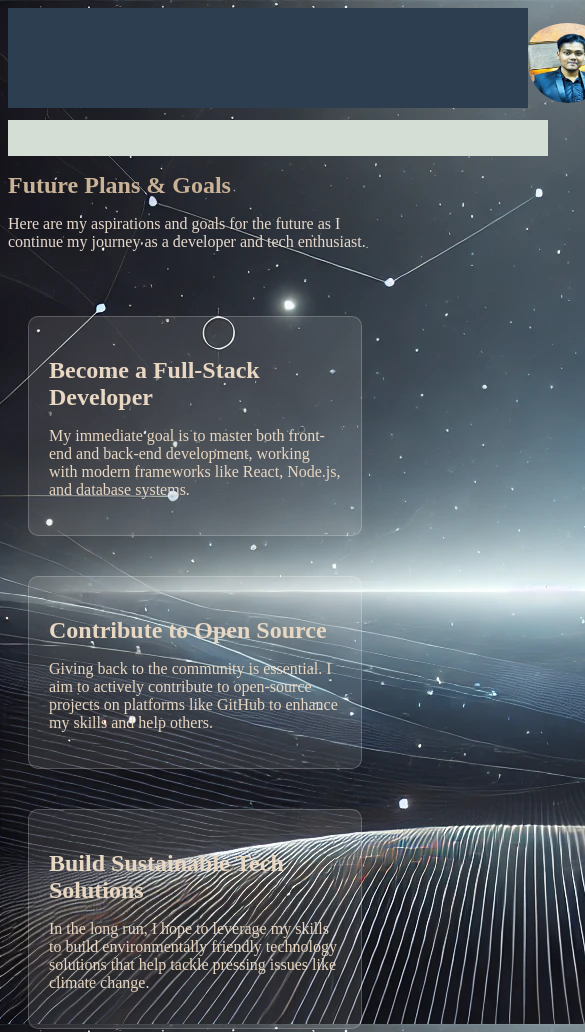
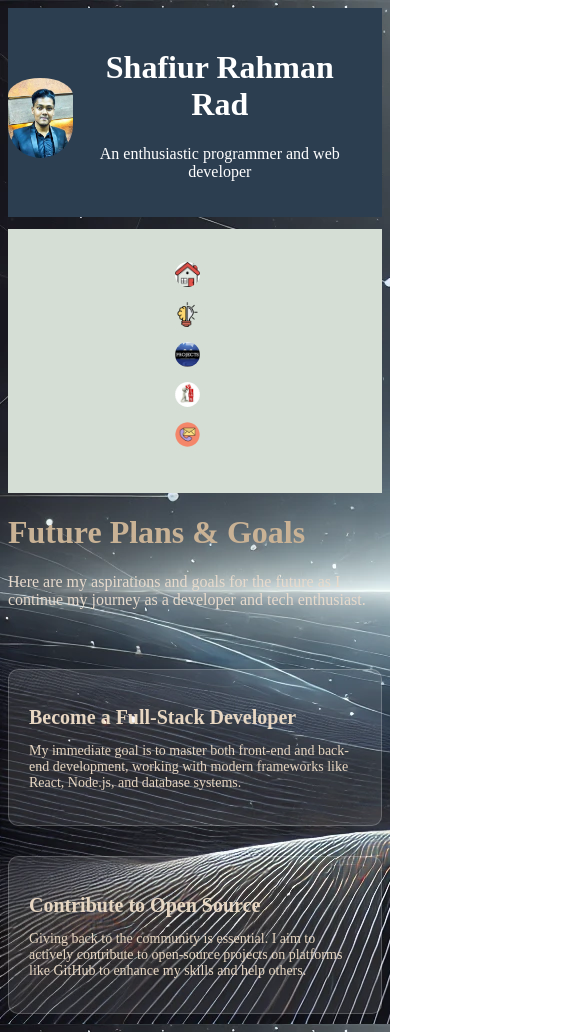
Before and after one commit to Rad0130/portfolio-Rad, a plain HTML site: page plans.html in a window 390 px wide. Shown: the top 1032 px of the page, 585 px wide, since content can reach past the window. Drawn offline with Linux system fonts and the light colour scheme.

Commit message:
Update plans.css

```diff
--- a/plans.css
+++ b/plans.css
@@ -1,27 +1,27 @@
-.part1{
+.part1 {
     background-color: #2c3e50;
-    display: grid;
-    grid-template-columns: 80px 1fr;
-    grid-template-rows: 100px;
-    padding-left: 520px;
+    display: flex; /* Changed to flex for better responsiveness */
+    align-items: center;
+    justify-content: center;
     color: white;
-
+    padding: 20px;
+    text-align: center;
 }
 
-.part2{
+.part2 {
     background-color: rgb(213, 222, 213);
     display: flex;
-    flex-direction: row;
-    padding: 1rem 0;
-    padding-left: 540px;
-    padding-top: 0px;
-    height: 20px;
+    justify-content: center;
+    padding: 1rem;
     margin-top: 12px;
 }
+
 nav ul {
     display: flex;
     justify-content: center;
     list-style: none;
+    padding-left: 0;
+    flex-wrap: wrap; /* Allow wrapping on smaller screens */
 }
 
 nav ul li {
@@ -33,47 +33,47 @@ nav ul li a {
     text-decoration: none;
 }
 
-.part3{
-    display: flex;
-    flex-direction: row;
-}
-.icon{
+.icon {
     height: 25px;
     width: 25px;
     border-radius: 20px;
 }
-.icons{
+
+.icons {
     cursor: pointer;
     border-radius: 20px;
     border-style: none;
     background-color: rgb(213, 222, 213);
 }
 
-.icons :hover{
+.icons:hover {
     opacity: 0.7;
 }
-.icons :active{
+
+.icons:active {
     opacity: 0.5;
 }
 
-.profile{
+.profile {
     height: 80px;
     width: 100%;
     border-radius: 150px;
     padding-top: 15px;
 }
-.header{
+
+.header {
     padding-left: 5px;
 }
 
-.head{
+.head {
     color: rgb(201, 178, 149);
 }
-.underh{
+
+.underh {
     color: rgb(231, 218, 204);
 }
 
-
+/* Goals Section */
 .goals-section {
     margin-top: 50px;
     display: flex;
@@ -138,57 +138,70 @@ nav ul li a {
     background-color: #555;
 }
 
-@media screen and (max-width: 1024px) {
-    /* Tablet view */
-    .container {
-        width: 90%;
+/* Media Queries for responsiveness */
+
+/* Tablet devices (max-width: 768px) */
+@media (max-width: 768px) {
+    .part1 {
+        grid-template-columns: 1fr; /* Stack content vertically */
+        padding-left: 0;
+        text-align: center;
     }
 
-    .icon {
-        width: 40px;
-        height: 40px;
+    .part2 {
+        flex-direction: column;
+        padding-left: 0;
+        height: auto;
     }
 
-    h1 {
-        font-size: 2.5rem;
+    nav ul {
+        flex-direction: column; /* Stack nav links vertically */
+        align-items: center;
+    }
+
+    .goal-card {
+        width: 100%;
+        max-width: 400px; /* Make cards full width on smaller screens */
+        margin: 10px auto;
     }
 }
 
-@media screen and (max-width: 768px) {
-    /* Mobile view */
+/* Mobile devices (max-width: 480px) */
+@media (max-width: 480px) {
+    .part1 {
+        grid-template-columns: 1fr; /* Stack the header and profile */
+        padding-left: 0;
+    }
+
+    .header {
+        text-align: center;
+    }
+
     nav ul {
         flex-direction: column;
         align-items: center;
+        padding-left: 0;
     }
 
-    .icon {
-        width: 30px;
-        height: 30px;
+    .icons {
+        margin-bottom: 10px;
     }
 
-    h1 {
-        font-size: 2rem;
+    .goal-card {
+        width: 100%;
+        max-width: 90%; /* Adjust the width for small screens */
+        margin: 15px auto;
     }
 
-    /* Full-width container on small devices */
-    .container {
-        width: 95%;
+    .goal-card h2 {
+        font-size: 20px;
+    }
+
+    .goal-card p {
+        font-size: 14px;
+    }
+
+    .github-link {
+        font-size: 16px;
     }
 }
-
-@media screen and (max-width: 480px) {
-    /* Small mobile devices */
-    nav ul {
-        flex-direction: column;
-        align-items: center;
-    }
-
-    h1 {
-        font-size: 1.5rem;
-    }
-
-    .icon {
-        width: 25px;
-        height: 25px;
-    }
-}
```
